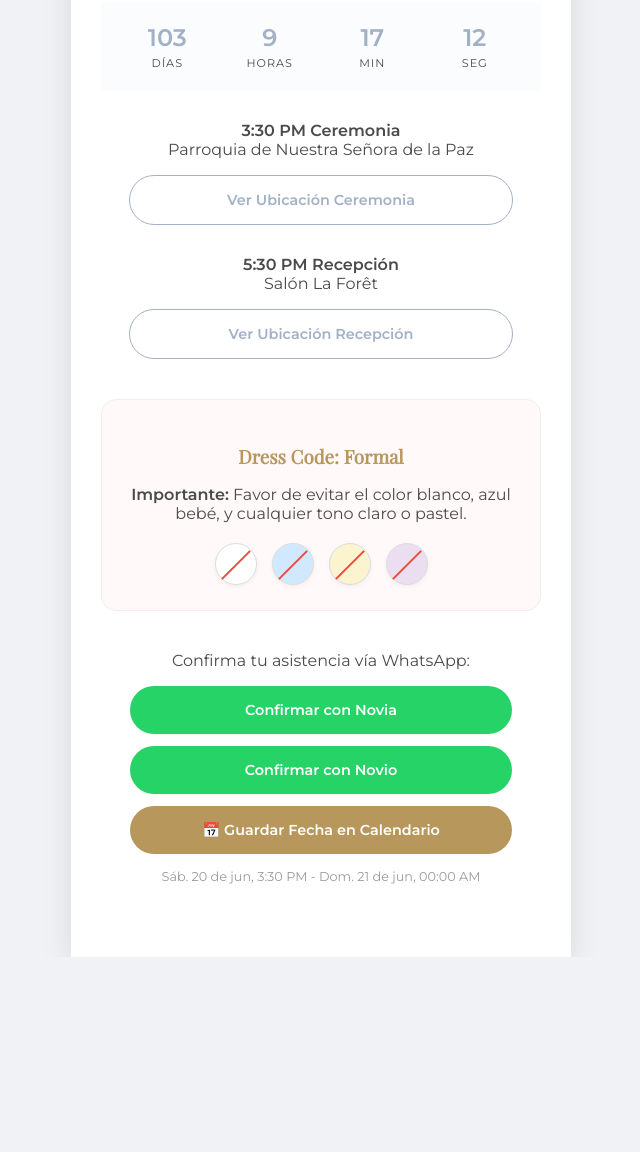
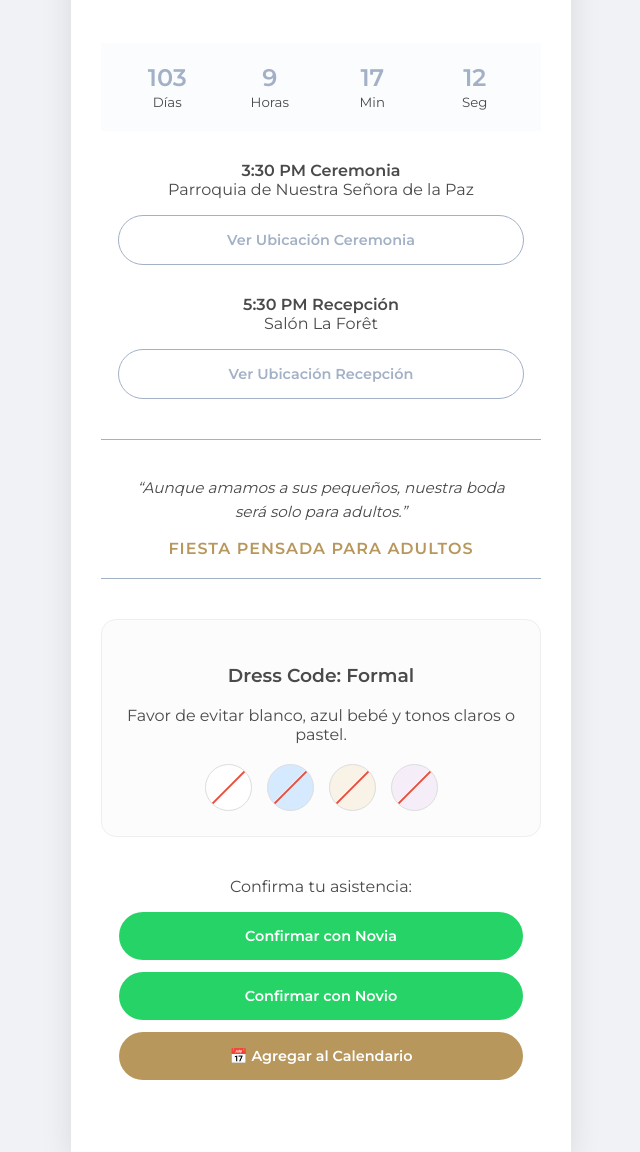
Before and after one commit to ceshernaguz/t-invi-5, a plain HTML site: page index.html in a window 1280 px wide. Shown: the part 634-1786 px from the top of the page, without its empty margins (319-959 px from the left). Before the commit the page ends 1591 px from the top, so only its background shows below. Drawn offline with nearby package versions, Linux system fonts and the light colour scheme; a web font is replaced by a local one.

Commit message:
Add files via upload

```diff
--- a/index.html
+++ b/index.html
@@ -35,22 +35,22 @@
             padding-bottom: 60px;
         }
 
-        /* Imágenes de flores - Tonos Azul Polvo y Acuarela */
+        /* Corrección de Flores: Acuarela Azul Polvo */
         .floral-header {
             width: 100%;
-            height: 250px;
-            background-image: url('https://img.freepik.com/free-vector/blue-flowers-watercolor-background_23-2148486923.jpg');
+            height: 280px;
+            background-image: url('https://img.freepik.com/premium-vector/elegant-watercolor-floral-background-blue-tones_23-2148473453.jpg');
             background-size: cover;
             background-position: center;
-            mask-image: linear-gradient(to bottom, rgba(0,0,0,1) 70%, rgba(0,0,0,0));
-            -webkit-mask-image: linear-gradient(to bottom, rgba(0,0,0,1) 70%, rgba(0,0,0,0));
+            mask-image: linear-gradient(to bottom, rgba(0,0,0,1) 75%, rgba(0,0,0,0));
+            -webkit-mask-image: linear-gradient(to bottom, rgba(0,0,0,1) 75%, rgba(0,0,0,0));
         }
 
         .content {
             position: relative;
             z-index: 2;
             padding: 0 30px;
-            margin-top: -50px;
+            margin-top: -40px;
         }
 
         h2 { font-family: 'Great Vibes', cursive; color: var(--dorado); font-size: 2.8em; margin: 0; }
@@ -72,15 +72,24 @@
         .fecha-bloque span { font-size: 1.1em; letter-spacing: 3px; }
         .fecha-bloque .dia { font-size: 3em; font-weight: 300; margin: 0 20px; color: var(--texto-oscuro); }
 
-        /* Dress Code - Colores a evitar */
+        /* Sección No Niños */
+        .no-ninos {
+            margin: 40px 0;
+            padding: 20px;
+            border-top: 1px double var(--azul-polvo);
+            border-bottom: 1px double var(--azul-polvo);
+        }
+        .no-ninos p { font-style: italic; font-size: 0.95em; line-height: 1.6; }
+        .adults-only { font-weight: 600; color: var(--dorado); letter-spacing: 1px; text-transform: uppercase; margin-top: 10px; display: block; }
+
+        /* Dress Code con diagonales */
         .dress-code {
-            background-color: #fff9f9;
+            background-color: #fcfcfc;
             padding: 25px;
             margin: 40px 0;
             border: 1px solid #eee;
             border-radius: 15px;
         }
-        .dress-code h3 { font-family: 'Playfair Display', serif; color: var(--dorado); margin-bottom: 15px; }
 
         .color-palette {
             display: flex;
@@ -90,29 +99,29 @@
         }
 
         .color-circle {
-            width: 40px;
-            height: 40px;
+            width: 45px;
+            height: 45px;
             border-radius: 50%;
             position: relative;
             border: 1px solid #ddd;
-            box-shadow: 0 2px 5px rgba(0,0,0,0.05);
+            overflow: hidden;
         }
 
-        /* Diagonal de prohibido */
         .color-circle::after {
             content: '';
             position: absolute;
             top: 50%;
-            left: 0;
-            width: 100%;
+            left: -10%;
+            width: 120%;
             height: 2px;
             background-color: var(--prohibido);
             transform: rotate(-45deg);
+            box-shadow: 0 0 2px white;
         }
 
         .btn {
             display: block;
-            width: 80%;
+            width: 85%;
             margin: 12px auto;
             padding: 15px;
             text-decoration: none;
@@ -124,7 +133,6 @@
         .btn-maps { background-color: white; border: 1px solid var(--azul-polvo); color: var(--azul-polvo); }
         .btn-ws { background-color: #25d366; color: white; }
         .btn-cal { background-color: var(--dorado); color: white; }
-        .btn:hover { transform: translateY(-2px); box-shadow: 0 5px 15px rgba(0,0,0,0.1); }
 
         #countdown {
             display: grid;
@@ -135,7 +143,6 @@
             background: #fbfcfd;
         }
         .time-val { font-size: 1.5em; font-weight: bold; color: var(--azul-polvo); display: block; }
-        .time-label { font-size: 0.7em; text-transform: uppercase; letter-spacing: 1px; }
 
     </style>
 </head>
@@ -146,7 +153,6 @@
 
     <div class="content">
         <h2>¡Nos casamos!</h2>
-
         <h1 class="nombres-novios">Diana Karen<br>&<br>César</h1>
 
         <div class="fecha-bloque">
@@ -156,13 +162,13 @@
         </div>
 
         <div id="countdown">
-            <div><span id="d" class="time-val">00</span><span class="time-label">Días</span></div>
-            <div><span id="h" class="time-val">00</span><span class="time-label">Horas</span></div>
-            <div><span id="m" class="time-val">00</span><span class="time-label">Min</span></div>
-            <div><span id="s" class="time-val">00</span><span class="time-label">Seg</span></div>
+            <div><span id="d" class="time-val">00</span><small>Días</small></div>
+            <div><span id="h" class="time-val">00</span><small>Horas</small></div>
+            <div><span id="m" class="time-val">00</span><small>Min</small></div>
+            <div><span id="s" class="time-val">00</span><small>Seg</small></div>
         </div>
 
-        <div class="evento">
+        <div class="ubicaciones">
             <p><strong>3:30 PM Ceremonia</strong><br>Parroquia de Nuestra Señora de la Paz</p>
             <a href="https://maps.app.goo.gl/NcZNpuzXkpkpoZWp9" class="btn btn-maps">Ver Ubicación Ceremonia</a>
 
@@ -170,29 +176,30 @@
             <a href="https://maps.app.goo.gl/ttmeEVdZeN2vPJaGA" class="btn btn-maps">Ver Ubicación Recepción</a>
         </div>
 
+        <div class="no-ninos">
+            <p>“Aunque amamos a sus pequeños, nuestra boda será solo para adultos.”</p>
+            <span class="adults-only">Fiesta pensada para adultos</span>
+        </div>
+
         <div class="dress-code">
             <h3>Dress Code: Formal</h3>
-            <p><strong>Importante:</strong> Favor de evitar el color blanco, azul bebé, y cualquier tono claro o pastel.</p>
+            <p>Favor de evitar blanco, azul bebé y tonos claros o pastel.</p>
             <div class="color-palette">
-                <div class="color-circle" style="background-color: #ffffff;" title="No Blanco"></div>
-                <div class="color-circle" style="background-color: #d1e9ff;" title="No Azul Bebé"></div>
-                <div class="color-circle" style="background-color: #fcf3cf;" title="No Tonos Claros"></div>
-                <div class="color-circle" style="background-color: #ebdef0;" title="No Tonos Pastel"></div>
+                <div class="color-circle" style="background-color: #ffffff;"></div>
+                <div class="color-circle" style="background-color: #d6eaff;"></div>
+                <div class="color-circle" style="background-color: #f9f2e7;"></div>
+                <div class="color-circle" style="background-color: #f5eef8;"></div>
             </div>
         </div>
 
         <div class="confirmar">
-            <p>Confirma tu asistencia vía WhatsApp:</p>
+            <p>Confirma tu asistencia:</p>
             <a href="https://wa.me/525525066973?text=Hola%20Diana,%20confirmo%20mi%20asistencia" class="btn btn-ws">Confirmar con Novia</a>
             <a href="https://wa.me/525539355484?text=Hola%20César,%20confirmo%20mi%20asistencia" class="btn btn-ws">Confirmar con Novio</a>
         </div>
 
-        <a href="https://www.google.com/calendar/render?action=TEMPLATE&text=Boda+Diana+y+César&dates=20260620T153000/20260621T000000&details=Acompáñanos+en+nuestro+gran+día.&location=Iztapalapa,+CDMX"
-           class="btn btn-cal" target="_blank">📅 Guardar Fecha en Calendario</a>
-
-        <p style="font-size: 0.8em; color: #999; margin-top: 15px;">
-            Sáb. 20 de jun, 3:30 PM - Dom. 21 de jun, 00:00 AM
-        </p>
+        <a href="https://www.google.com/calendar/render?action=TEMPLATE&text=Boda+Diana+y+César&dates=20260620T153000/20260621T020000&details=Ceremonia+y+Recepción&location=Iztapalapa,+CDMX"
+           class="btn btn-cal" target="_blank">📅 Agregar al Calendario</a>
     </div>
 </div>
 
```
